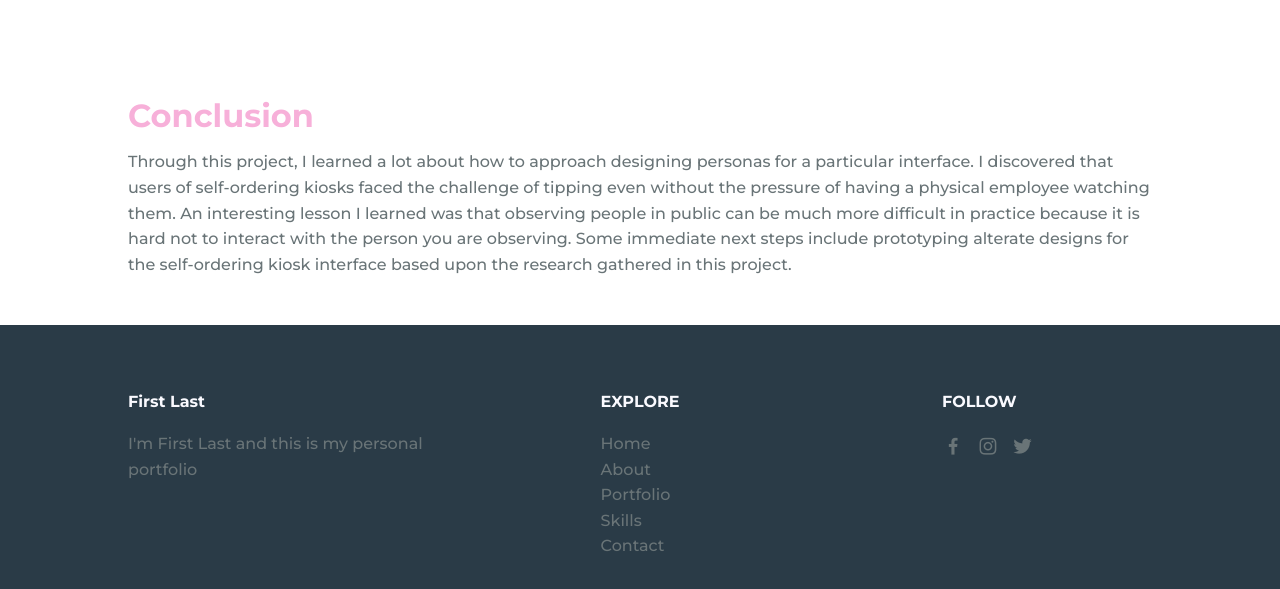
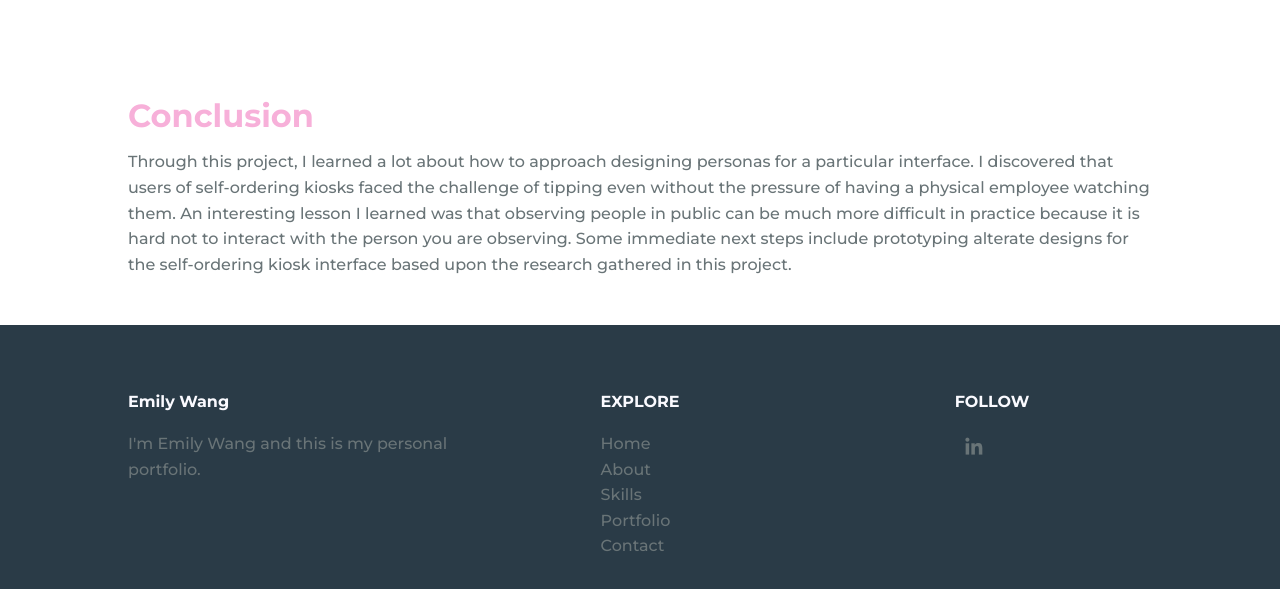
Before and after one commit to cutekitty415/finalportfolio, a plain HTML site: page personas.html in a window 1280 px wide. Shown: the part 2951-3540 px from the top of the page. Drawn offline with nearby package versions, Linux system fonts and the light colour scheme.

Commit message:
Update personas.html

```diff
--- a/personas.html
+++ b/personas.html
@@ -163,26 +163,30 @@
         <footer class="footer section">
             <div class="footer__container bd-grid">
                 <div class="footer__data">
-                    <h2 class="footer__title">First Last</h2>
-                    <p class="footer__text">I'm First Last and this is my personal portfolio</p>
+                    <h2 class="footer__title">Emily Wang
+                    </h2>
+                    <p class="footer__text">I'm Emily Wang and this is my personal portfolio.</p>
                 </div>
 
                 <div class="footer__data">
                     <h2 class="footer__title">EXPLORE</h2>
                     <ul>
-                        <li><a href="index.html#home" class="footer__link">Home</a></li>
-                        <li><a href="index.html#about" class="footer__link">About</a></li>
-                        <li><a href="index.html#portfolio" class="footer__link">Portfolio</a></li>
-                        <li><a href="index.html#skills" class="footer__link">Skills</a></li>
-                        <li><a href="index.html#Contact" class="footer__link">Contact</a></li>
+                        <li><a href="#home" class="footer__link">Home</a></li>
+                        <li><a href="#about" class="footer__link">About</a></li>
+                        <li><a href="#skills" class="footer__link">Skills</a></li>
+                        <li><a href="#portfolio" class="footer__link">Portfolio</a></li>
+                        <li><a href="#Contact" class="footer__link">Contact</a></li>
                     </ul>
                 </div>
 
                 <div class="footer__data">
                     <h2 class="footer__title">FOLLOW</h2>
-                    <a href="#" class="footer__social"><i class='bx bxl-facebook' ></i></a>
+                    <!-- <a href="#" class="footer__social"><i class='bx bxl-facebook' ></i></a>
                     <a href="#" class="footer__social"><i class='bx bxl-instagram' ></i></a>
-                    <a href="#" class="footer__social"><i class='bx bxl-twitter' ></i></a>
+                    <a href="#" class="footer__social"><i class='bx bxl-twitter' ></i></a> -->
+                    <div class="about__social">
+                        <a href="https://www.linkedin.com/in/emily-w-288830132/" class="about__social-icon"><i class='bx bxl-linkedin' ></i></a>
+                    </div>
                 </div>
 
 
```
